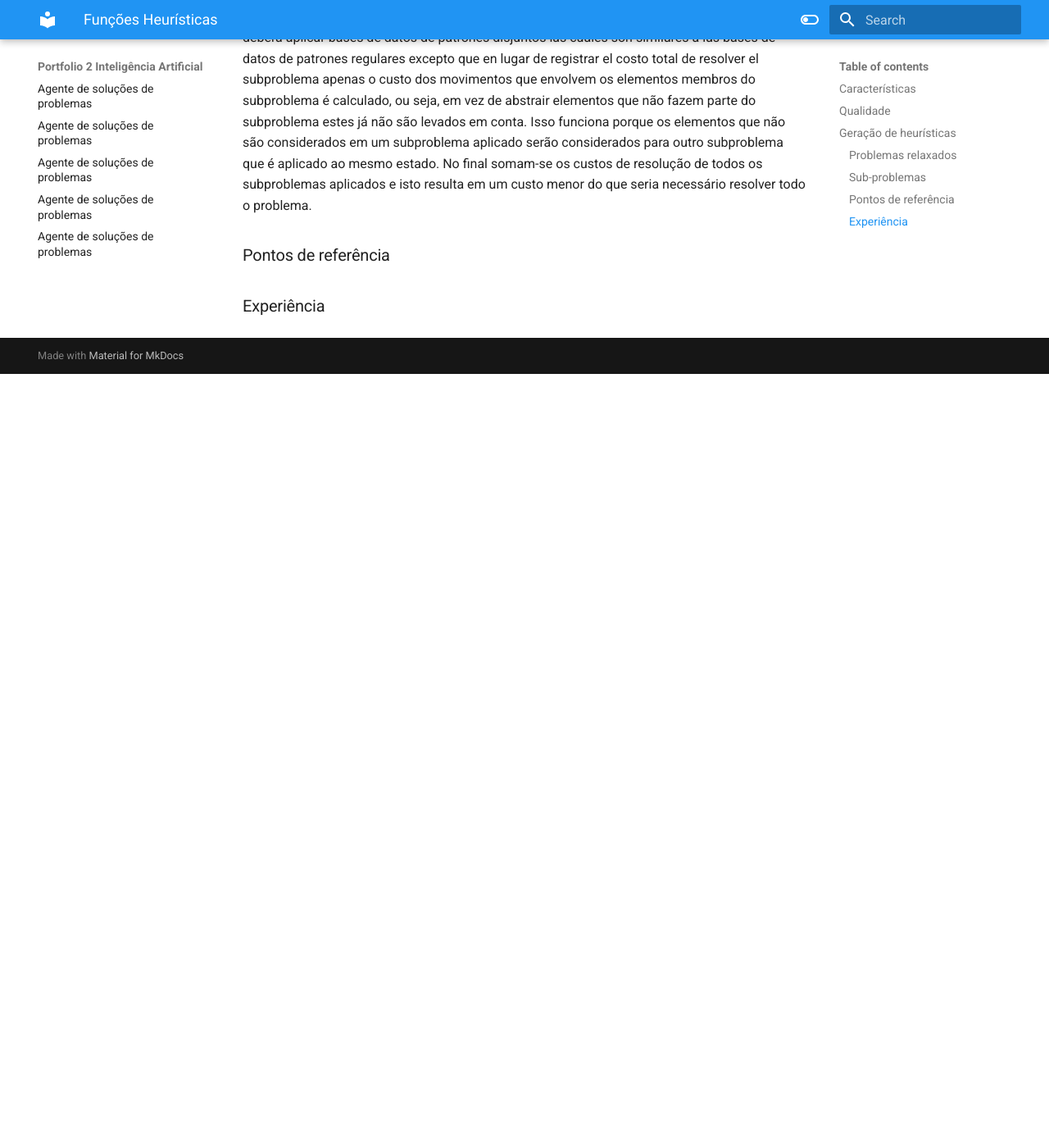
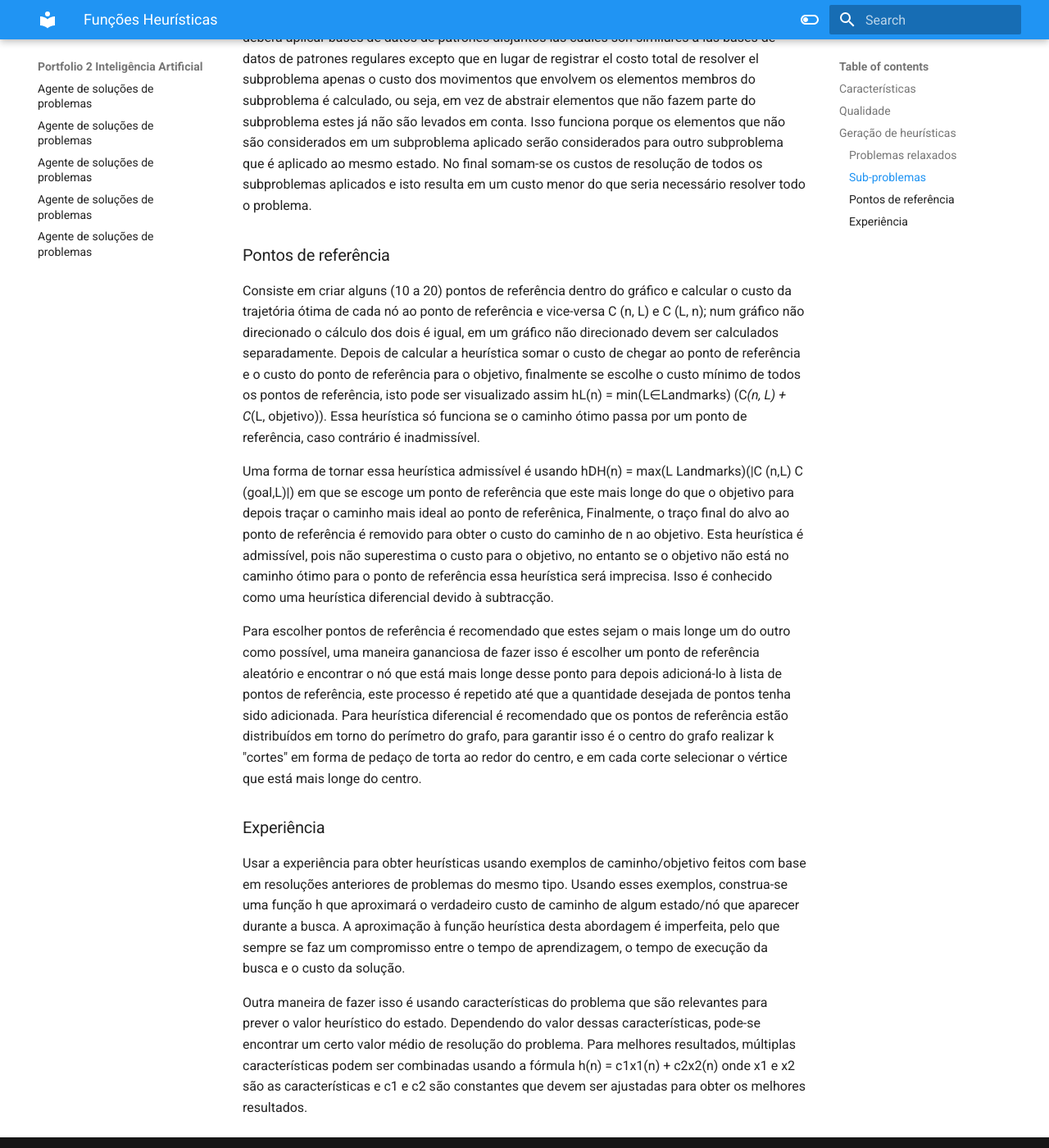
Before and after one commit to sebazac332/Portfolio_2IA, an MkDocs documentation site: the page built from docs/heuristic_functions.md, in a window 1280 px wide and 1400 px high, scrolled down 1572 px. Shown: the whole window at 82% size. Built offline with MkDocs 1.6.1 and Material for MkDocs 9.7.7, drawn with Linux system fonts in a browser that asks for light colours; before the commit the page ends 2028 px from its top, so only the background shows below that.

Commit message:
heuristic functions done

```diff
--- a/docs/heuristic_functions.md
+++ b/docs/heuristic_functions.md
@@ -29,4 +29,14 @@ Si es que se quiere aplicar multiples subproblemas a un estado pues estos no se
 
 ### Pontos de referência
 
+Consiste em criar alguns (10 a 20) pontos de referência dentro do gráfico e calcular o custo da trajetória ótima de cada nó ao ponto de referência e vice-versa C (n, L) e C (L, n); num gráfico não direcionado o cálculo dos dois é igual, em um gráfico não direcionado devem ser calculados separadamente. Depois de calcular a heurística somar o custo de chegar ao ponto de referência e o custo do ponto de referência para o objetivo, finalmente se escolhe o custo mínimo de todos os pontos de referência, isto pode ser visualizado assim hL(n) = min(L∈Landmarks) (C*(n, L) + C*(L, objetivo)). Essa heurística só funciona se o caminho ótimo passa por um ponto de referência, caso contrário é inadmissível.
+
+Uma forma de tornar essa heurística admissível é usando hDH(n) = max(L Landmarks)(|C (n,L) C (goal,L)|) em que se escoge um ponto de referência que este mais longe do que o objetivo para depois traçar o caminho mais ideal ao ponto de referênica, Finalmente, o traço final do alvo ao ponto de referência é removido para obter o custo do caminho de n ao objetivo. Esta heurística é admissível, pois não superestima o custo para o objetivo, no entanto se o objetivo não está no caminho ótimo para o ponto de referência essa heurística será imprecisa. Isso é conhecido como uma heurística diferencial devido à subtracção.
+
+Para escolher pontos de referência é recomendado que estes sejam o mais longe um do outro como possível, uma maneira gananciosa de fazer isso é escolher um ponto de referência aleatório e encontrar o nó que está mais longe desse ponto para depois adicioná-lo à lista de pontos de referência, este processo é repetido até que a quantidade desejada de pontos tenha sido adicionada. Para heurística diferencial é recomendado que os pontos de referência estão distribuídos em torno do perímetro do grafo, para garantir isso é o centro do grafo realizar k "cortes" em forma de pedaço de torta ao redor do centro, e em cada corte selecionar o vértice que está mais longe do centro.
+
 ### Experiência
+
+Usar a experiência para obter heurísticas usando exemplos de caminho/objetivo feitos com base em resoluções anteriores de problemas do mesmo tipo. Usando esses exemplos, construa-se uma função h que aproximará o verdadeiro custo de caminho de algum estado/nó que aparecer durante a busca. A aproximação à função heurística desta abordagem é imperfeita, pelo que sempre se faz um compromisso entre o tempo de aprendizagem, o tempo de execução da busca e o custo da solução.
+
+Outra maneira de fazer isso é usando características do problema que são relevantes para prever o valor heurístico do estado. Dependendo do valor dessas características, pode-se encontrar um certo valor médio de resolução do problema. Para melhores resultados, múltiplas características podem ser combinadas usando a fórmula h(n) = c1x1(n) + c2x2(n) onde x1 e x2 são as características e c1 e c2 são constantes que devem ser ajustadas para obter os melhores resultados.
```
